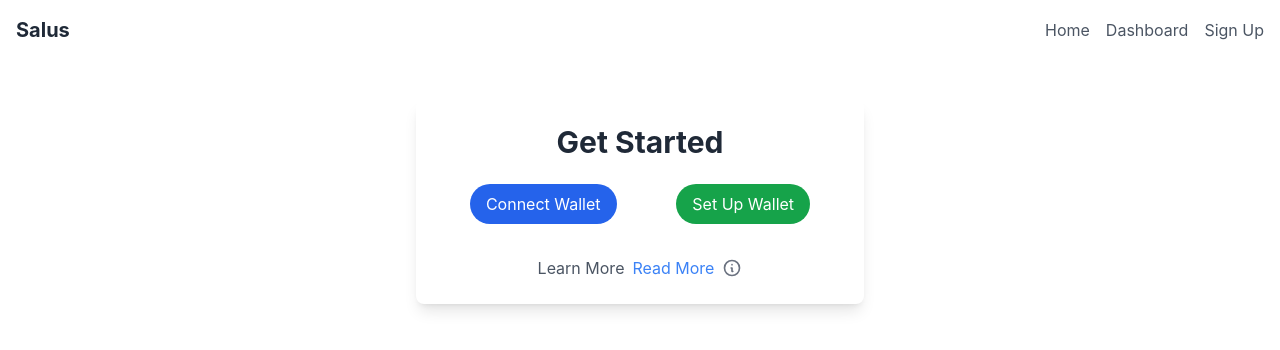
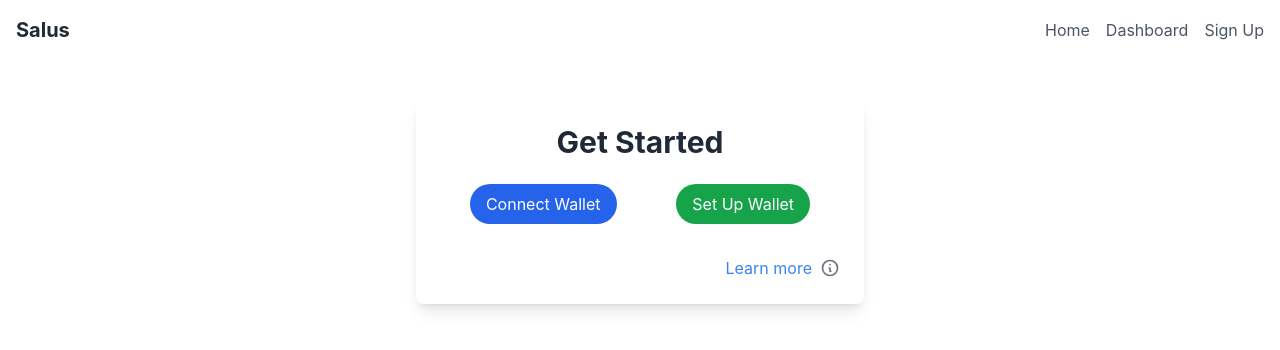
Before and after one commit to r-agni/ethglobalsf, a React (Create React App) app: page /getstarted in a window 1280 px wide. Shown: the top 350 px of the page. Built offline with nearby package versions, Linux system fonts and the light colour scheme.

Commit message:
need to check

```diff
--- a/src/pages/Getstarted.tsx
+++ b/src/pages/Getstarted.tsx
@@ -24,10 +24,9 @@ export const GetStarted = () => {
             Set Up Wallet
           </Link>
         </div>
-        <div className="mt-8 flex items-center justify-center text-gray-600 hover:text-gray-800">
-          <span className="mr-2">Learn More</span>
+        <div className="mt-8 flex justify-end items-center text-gray-600 hover:text-gray-800">
           <Link to="/learn-more" className="text-blue-500 hover:underline">
-            Read More
+            Learn more
           </Link>
           <svg
             xmlns="http://www.w3.org/2000/svg"
```
